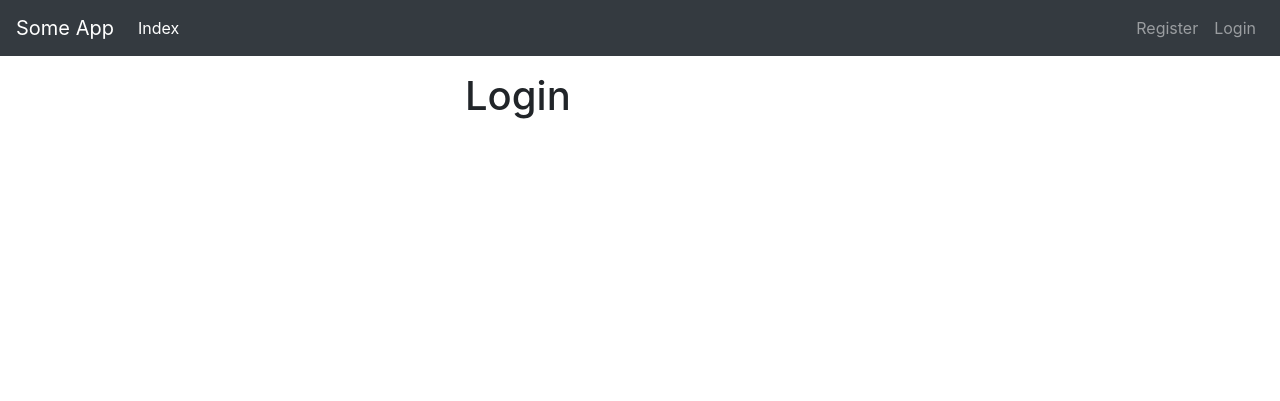
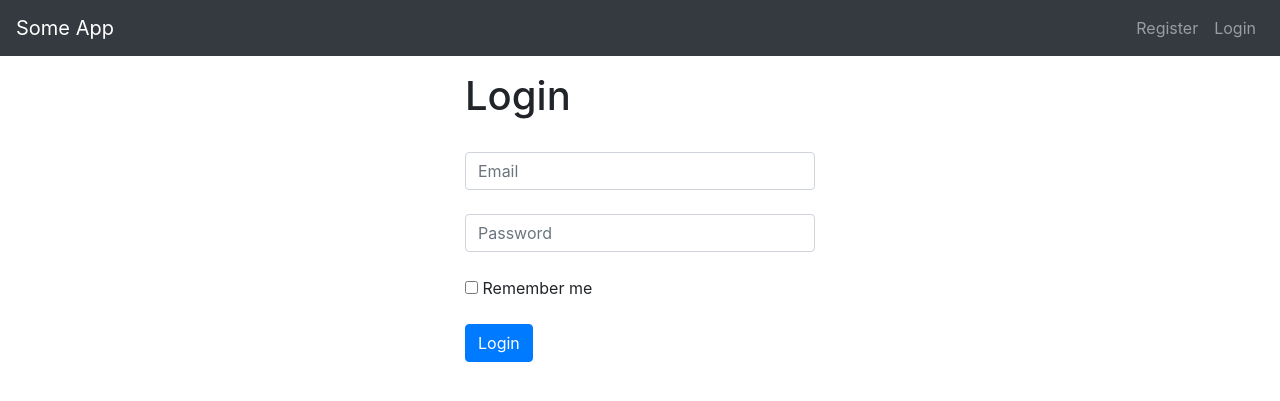
Before and after one commit to stu8walker/flask-login-example, a Flask app: page /login in a window 1280 px wide. Shown: the top 401 px of the page. Run offline with Flask 2, Linux system fonts and the light colour scheme; some libraries are stand-ins or nearby versions.

Commit message:
HTML changes for login process

```diff
--- a/templates/base.html
+++ b/templates/base.html
@@ -32,12 +32,16 @@
             <div class="collapse navbar-collapse" id="navbarCollapse">
                 <ul class="navbar-nav mr-auto">
                 <li class="nav-item active">
-                    <a class="nav-link" href="/">Index <span class="sr-only">(current)</span></a>
                 </li>
                 </ul>
                 <ul class="nav navbar-nav navbar-right">
-                <li><a class="nav-link" href="/register">Register<span class="sr-only">(current)</span></a></li>
-                <li><a class="nav-link" href="/login">Login<span class="sr-only">(current)</span></a></li>
+                {% if not current_user.is_authenticated %}
+                    <li><a class="nav-link" href="{{ url_for('register') }}">Register<span class="sr-only">(current)</span></a></li>
+                    <li><a class="nav-link" href="{{ url_for('login') }}">Login<span class="sr-only">(current)</span></a></li>
+                {% else %}
+                    <li><a class="nav-link" href="{{ url_for('logout') }}">Logout<span class="sr-only">(current)</span></a></li>
+                {% endif %}
+
                 </ul>
             </div>
         </nav>
--- a/templates/dashboard.html
+++ b/templates/dashboard.html
@@ -7,12 +7,15 @@
           <div class="col-sm"></div>
           <div class="col-sm">
             <h1>Dashboard</h1>
+            <br/>
+            <p class="lead">Hello {{ user }}</p>
           </div>
           <div class="col-sm"></div>
         </div>
 
       <br>
 
+
     </main>
 
 
--- a/templates/login.html
+++ b/templates/login.html
@@ -10,7 +10,35 @@
     </div>
     <div class="col-sm"></div>
   </div>
+
 <br>
+
+<div class="row row justify-content-center">
+  <div class="col-sm"></div>
+  <div class="col-sm">
+      <form class="form-signin" action="" method="POST">
+        <div class="form-group">
+            {{ form.csrf_token }}
+
+            {{ form.email(class="form-control form-control", placeholder="Email")  }}
+            {% for error in form.email.errors %}
+              <div class="alert alert-danger" role="alert">{{ error }}</div>
+            {% endfor %}
+            <br>
+            {{ form.password(class="form-control form-control", placeholder="Password") }}
+            {% for error in form.password.errors %}
+              <div class="alert alert-danger" role="alert">{{ error }}</div>
+            {% endfor %}
+            <br>
+            {{ form.remember }} Remember me
+            <br><br>
+            {{ form.submit(class="btn btn btn-primary") }}
+
+        </div>
+      </form>
+  </div>
+  <div class="col-sm"></div>
+</div>
 </main>
 
 {% endblock %}
```
Lines whose indentation alone changed are shown as unchanged.
